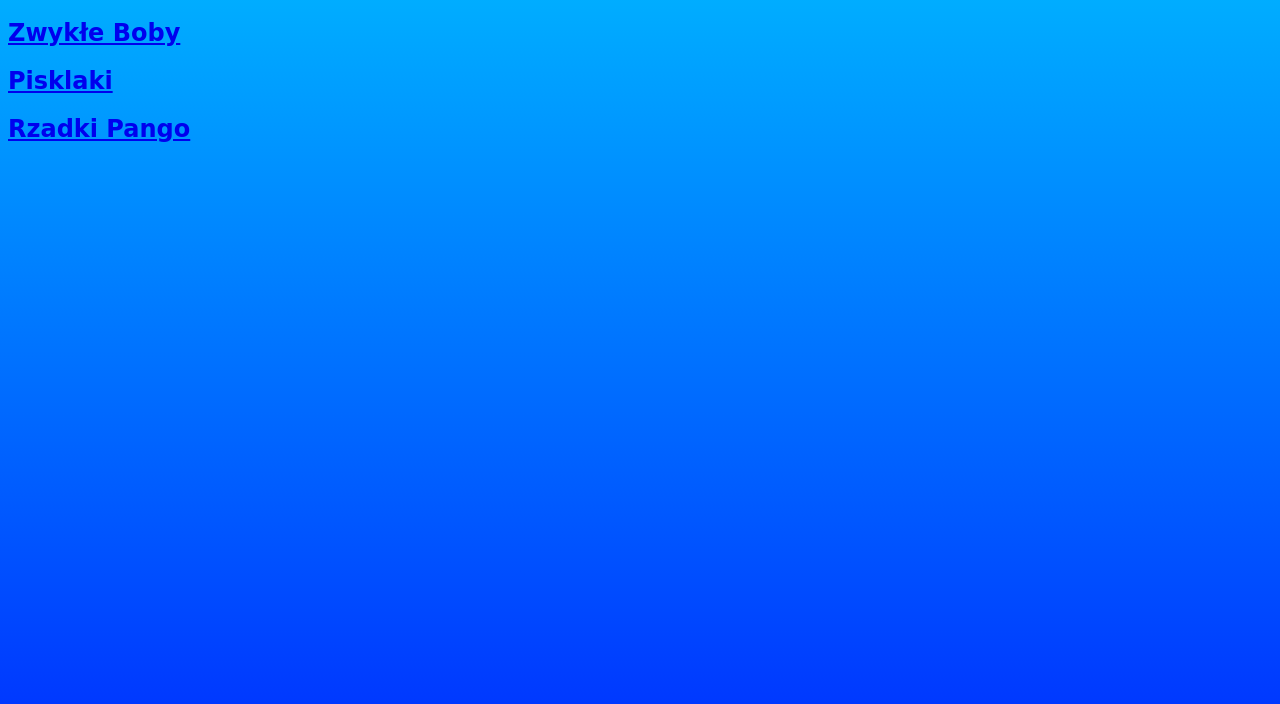
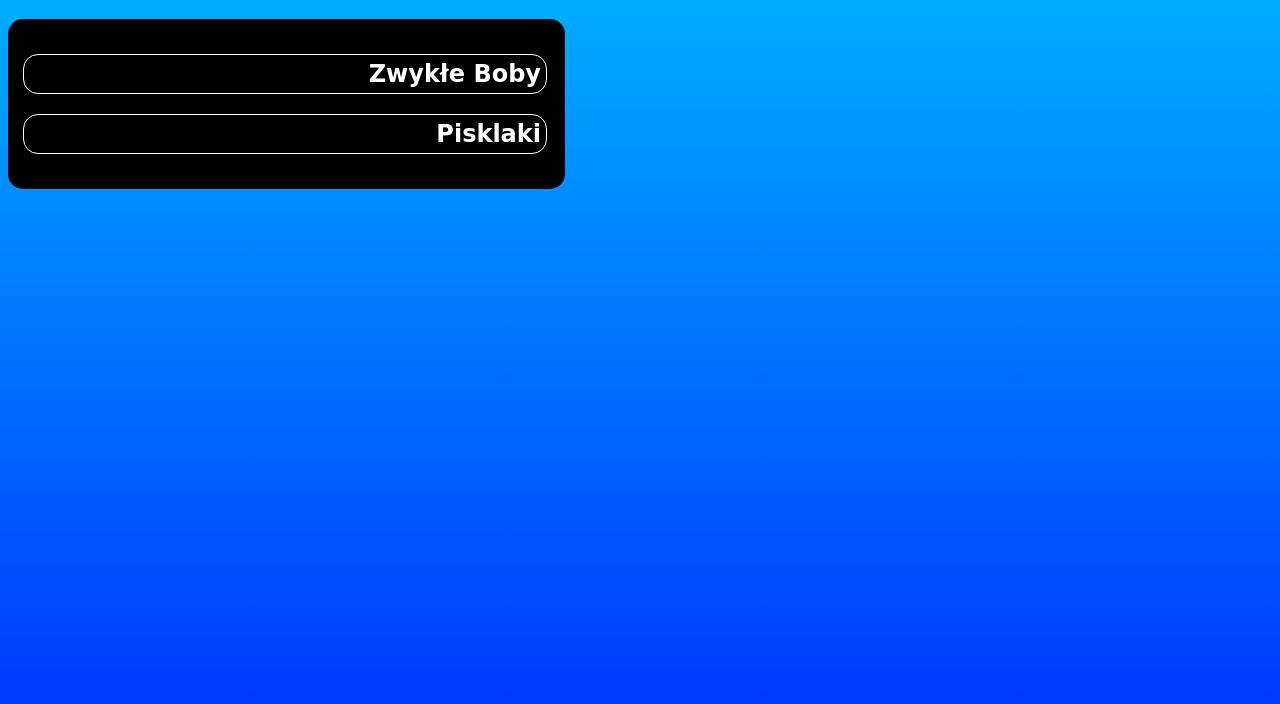
Before and after one commit to dropy-kaczory/dropy-kaczory.github.io, a plain HTML site: page index.html in a window 1280 px wide. Shown: the part 62-766 px from the top of the page. Drawn offline with Linux system fonts and the light colour scheme.

Commit message:
appearance

```diff
--- a/index.html
+++ b/index.html
@@ -18,7 +18,6 @@
         <div id="bob-list">
             <h2><a href="boby.html">Zwykłe Boby</a></h2>
             <h2><a href="pisklaki.html">Pisklaki</a></h2>
-            <h2><a href="rzadki-pango.html">Rzadki Pango</a></h2>
         </div>
     </main>
 </body>
--- a/style.css
+++ b/style.css
@@ -1,26 +1,49 @@
-body{
+body {
     font-family: "DIN Round Pro", "Nunito", cursive;
-    background: fixed no-repeat linear-gradient(#00b7ff,#0033ff);
+    background: fixed no-repeat linear-gradient(#00b7ff, #0033ff);
 }
 
-#news{
+#news {
     text-align: center;
-    font-family: "DIN Round Pro", "Nunito", cursive ;
+    font-family: "DIN Round Pro", "Nunito", cursive;
     font-weight: bolder;
     font-size: 3vh;
     width: 100%;
     height: 4fr;
     background-color: #ff3c00;
 }
-#news button{
+
+#news button {
     background-color: #ff3c00;
     height: 80%;
     border-radius: 10%;
     border: 5% #000;
-    font-family: "DIN Round Pro","Nunito",cursive;
+    font-family: "DIN Round Pro", "Nunito", cursive;
     text-decoration: none;
     color: #000;
 }
-header{
+
+header {
     text-align: center;
 }
+
+a {
+    color: #fff;
+    text-decoration: none;
+}
+
+#bob-list {
+    background-color: #000;
+    width: 40vw;
+    border-radius: 15px;
+    padding: 15px;
+    padding-right: 30px;
+}
+
+#bob-list h2 {
+    text-align: right;
+    width: 100%;
+    border: 1px white solid;
+    border-radius: 15px;
+    padding: 5px;
+}
```
Also changed, not shown: x-rzadki-pango.html (renamed from rzadki-pango.html).
